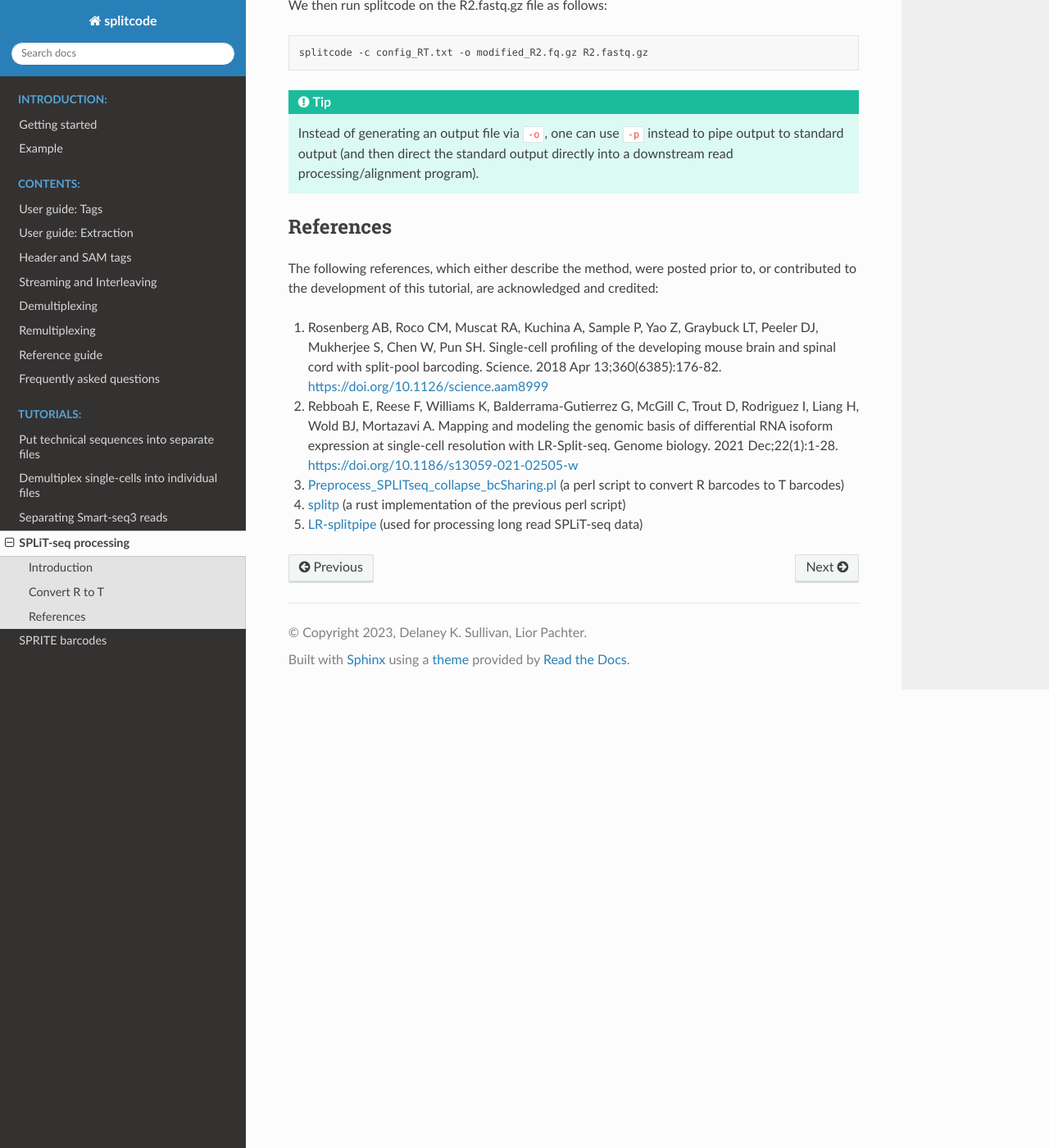
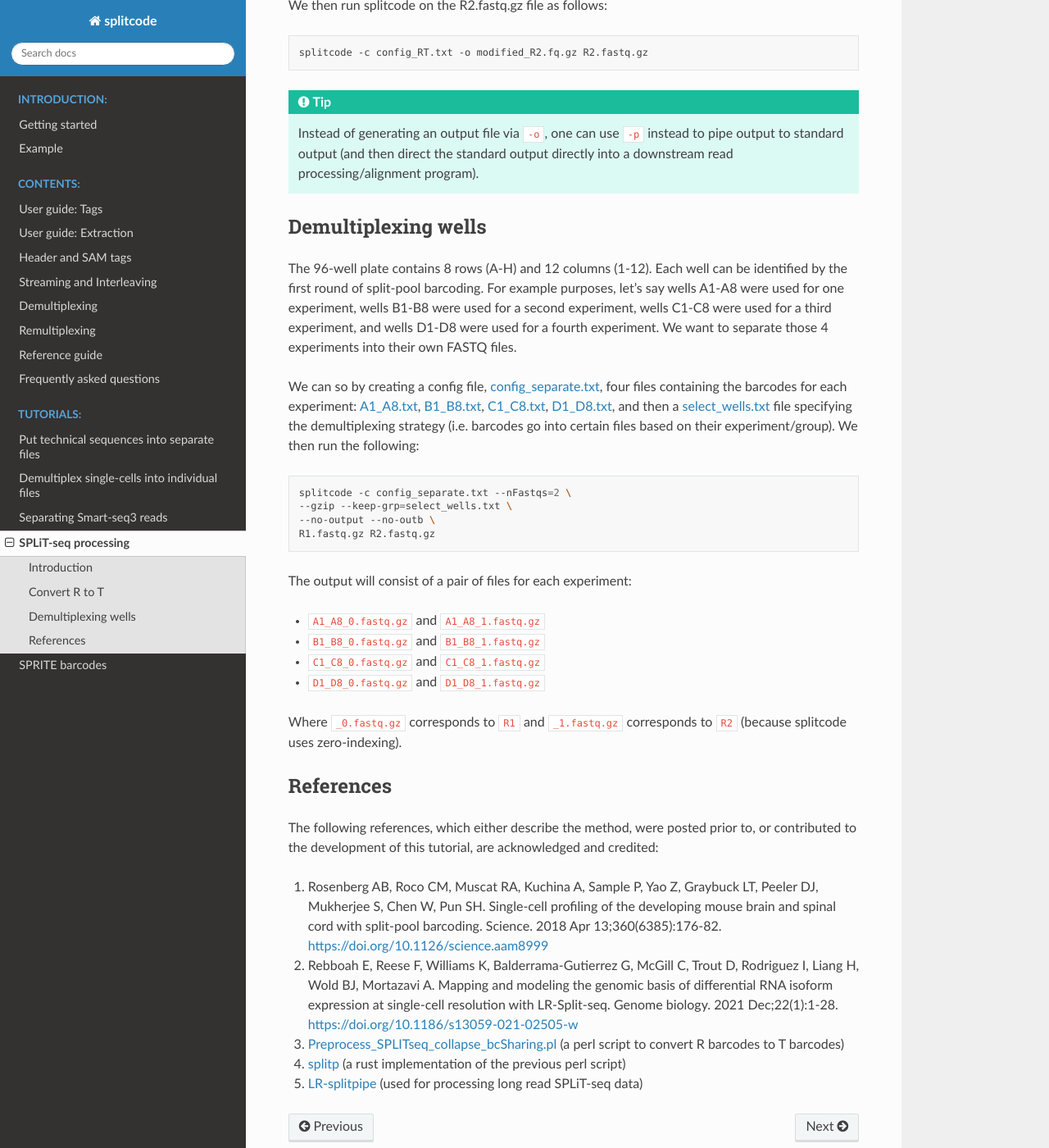
Before and after one commit to pachterlab/splitcode-tutorial, a Sphinx documentation site: the page built from docs/source/tutorials_splitseq.rst, in a window 1280 px wide and 1400 px high, scrolled down 709 px. Shown: the whole window at 82% size. Built offline with Sphinx 7.4.7 and the Read the Docs theme 2.0.0, drawn with Linux system fonts in a browser that asks for light colours.

Commit message:
update splitseq

```diff
--- a/docs/source/tutorials_splitseq.rst
+++ b/docs/source/tutorials_splitseq.rst
@@ -32,6 +32,31 @@ We then run splitcode on the R2.fastq.gz file as follows:
    Instead of generating an output file via ``-o``, one can use ``-p`` instead to pipe output to standard output (and then direct the standard output directly into a downstream read processing/alignment program).
 
 
+Demultiplexing wells
+^^^^^^^^^^^^^^^^^^^^
+
+The 96-well plate contains 8 rows (A-H) and 12 columns (1-12). Each well can be identified by the first round of split-pool barcoding. For example purposes, let's say wells A1-A8 were used for one experiment, wells B1-B8 were used for a second experiment, wells C1-C8 were used for a third experiment, and wells D1-D8 were used for a fourth experiment. We want to separate those 4 experiments into their own FASTQ files.
+
+We can so by creating a config file, `config_separate.txt <https://raw.githubusercontent.com/pachterlab/splitcode-tutorial/main/uploads/splitseq/config_separate.txt>`_, four files containing the barcodes for each experiment: `A1_A8.txt <https://raw.githubusercontent.com/pachterlab/splitcode-tutorial/main/uploads/splitseq/A1_A8.txt>`_, `B1_B8.txt <https://raw.githubusercontent.com/pachterlab/splitcode-tutorial/main/uploads/splitseq/B1_B8.txt>`_, `C1_C8.txt <https://raw.githubusercontent.com/pachterlab/splitcode-tutorial/main/uploads/splitseq/C1_C8.txt>`_, `D1_D8.txt <https://raw.githubusercontent.com/pachterlab/splitcode-tutorial/main/uploads/splitseq/D1_D8.txt>`_, and then a `select_wells.txt <https://raw.githubusercontent.com/pachterlab/splitcode-tutorial/main/uploads/splitseq/select_wells.txt>`_ file specifying the demultiplexing strategy (i.e. barcodes go into certain files based on their experiment/group). We then run the following:
+
+
+.. code-block:: shell
+
+   splitcode -c config_separate.txt --nFastqs=2 \
+   --gzip --keep-grp=select_wells.txt \
+   --no-output --no-outb \
+   R1.fastq.gz R2.fastq.gz
+
+The output will consist of a pair of files for each experiment:
+
+* ``A1_A8_0.fastq.gz`` and ``A1_A8_1.fastq.gz``
+* ``B1_B8_0.fastq.gz`` and ``B1_B8_1.fastq.gz``
+* ``C1_C8_0.fastq.gz`` and ``C1_C8_1.fastq.gz``
+* ``D1_D8_0.fastq.gz`` and ``D1_D8_1.fastq.gz``
+
+Where ``_0.fastq.gz`` corresponds to ``R1`` and ``_1.fastq.gz`` corresponds to ``R2`` (because splitcode uses zero-indexing).
+
+
 References
 ^^^^^^^^^^
 
```
Also changed, not shown: 6 other files.
